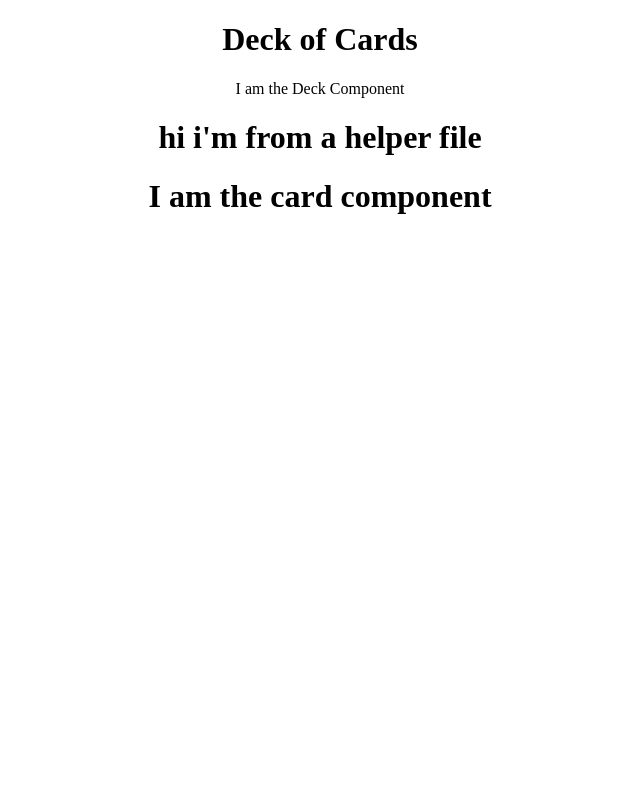
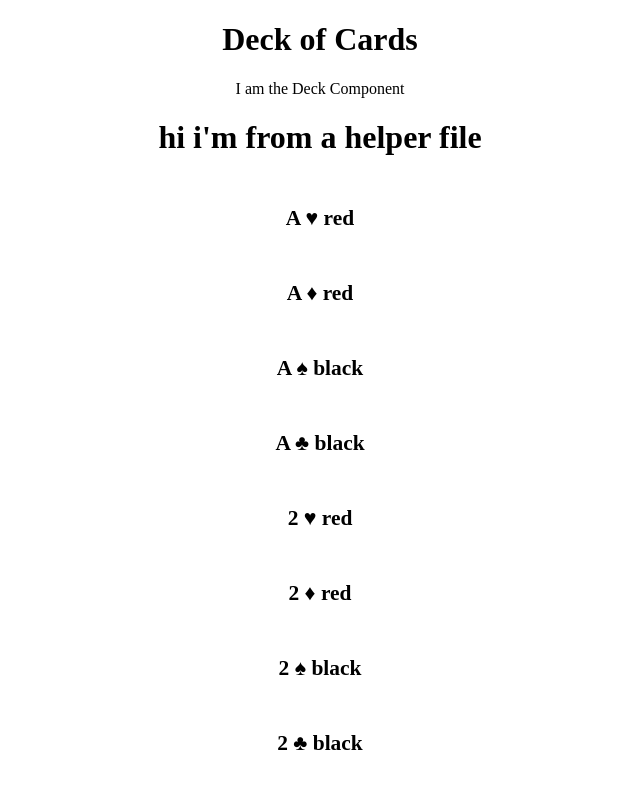
Before and after one commit to ytm127/dynamo, a React (Create React App) app: page / in a window 1280 px wide. Shown: the top 800 px of the page, without its empty margins (320-960 px from the left). Built offline with nearby package versions, Linux system fonts and the light colour scheme.

Commit message:
rendered the deck props from Deck in Card component

```diff
--- a/src/components/Card.js
+++ b/src/components/Card.js
@@ -4,8 +4,10 @@ class Card extends React.Component {
     render() {
         return (
             <div>
-                I am the card component
-         </div>
+                {this.props.cards.map((card) => (
+                    <h6>{card.value} {card.suit} {card.color}</h6>
+                ))}
+            </div>
         );
     }
 
--- a/src/components/Deck.js
+++ b/src/components/Deck.js
@@ -18,7 +18,7 @@ class Deck extends React.Component {
             <div>
                 I am the Deck Component
                 <h1>{helloHelper()}</h1>
-                <h1><Card /></h1>
+                <h1><Card cards={this.state.cards} /></h1>
             </div>
         );
     }
```
